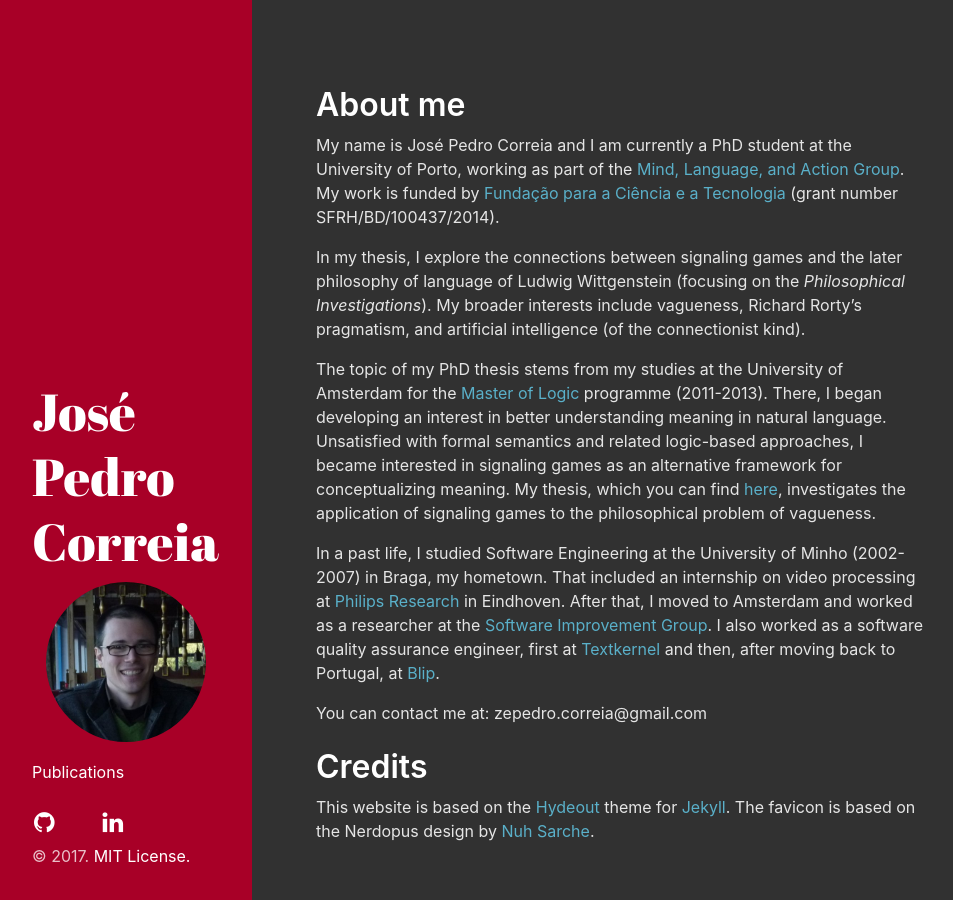
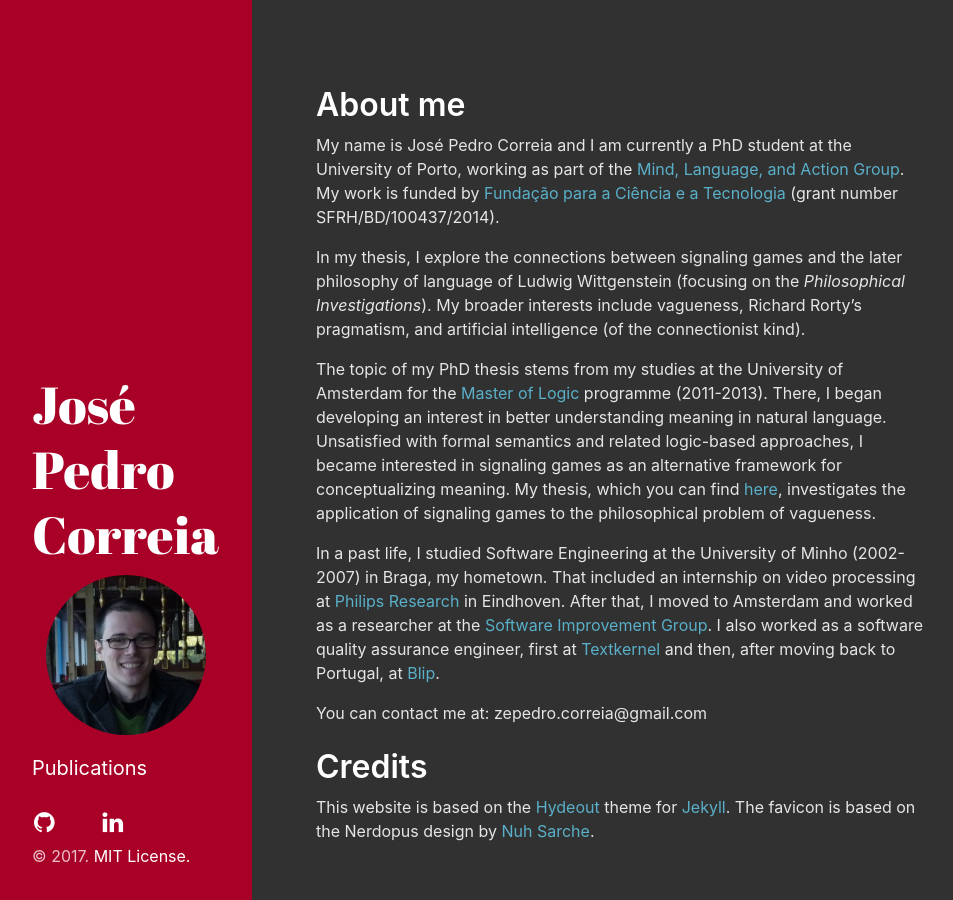
Before and after one commit to josepedrocorreia/josepedrocorreia.github.io, a Jekyll site: the page built from index.md, in a window 1280 px wide. Shown: the whole page, without its empty margins (0-953 px from the left). Built offline with Jekyll 4.4.1, drawn with Linux system fonts in a browser that asks for light colours; nearby versions of some CDN libraries; some web fonts are replaced; a style sheet for code colours, icons or effects is not loaded.

Commit message:
Increased nav links font size.

```diff
--- a/assets/css/main.scss
+++ b/assets/css/main.scss
@@ -23,3 +23,7 @@ img.avatar {
 .at-sign::before {
     content: "\0040";    /* Unicode character for @ symbol */
 }
+
+#sidebar-nav-links {
+    font-size: 1.25rem;
+}
```
